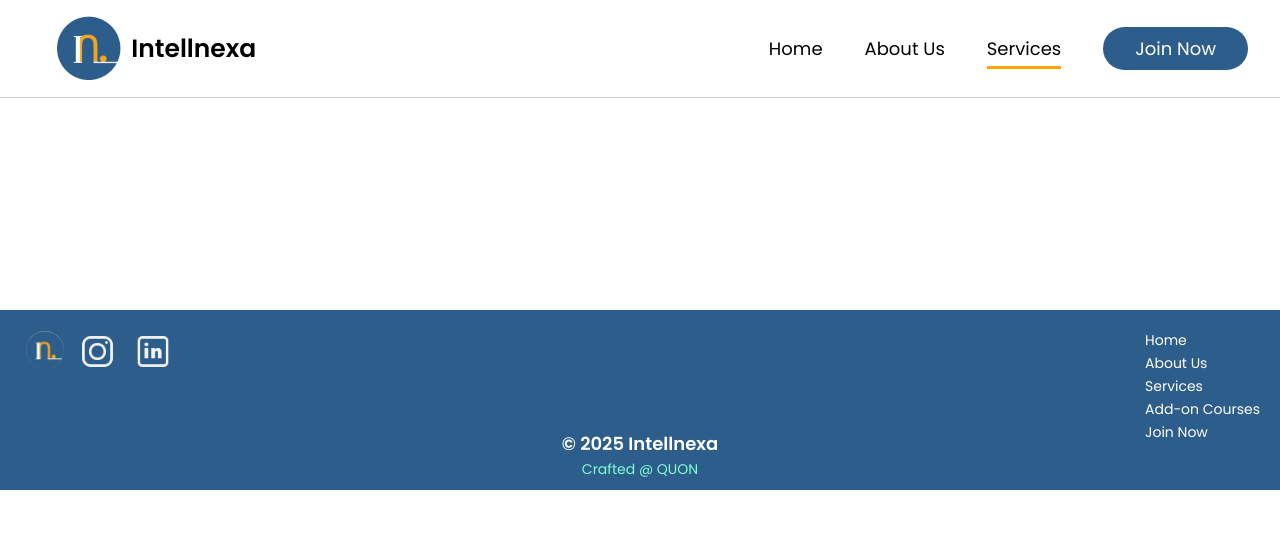
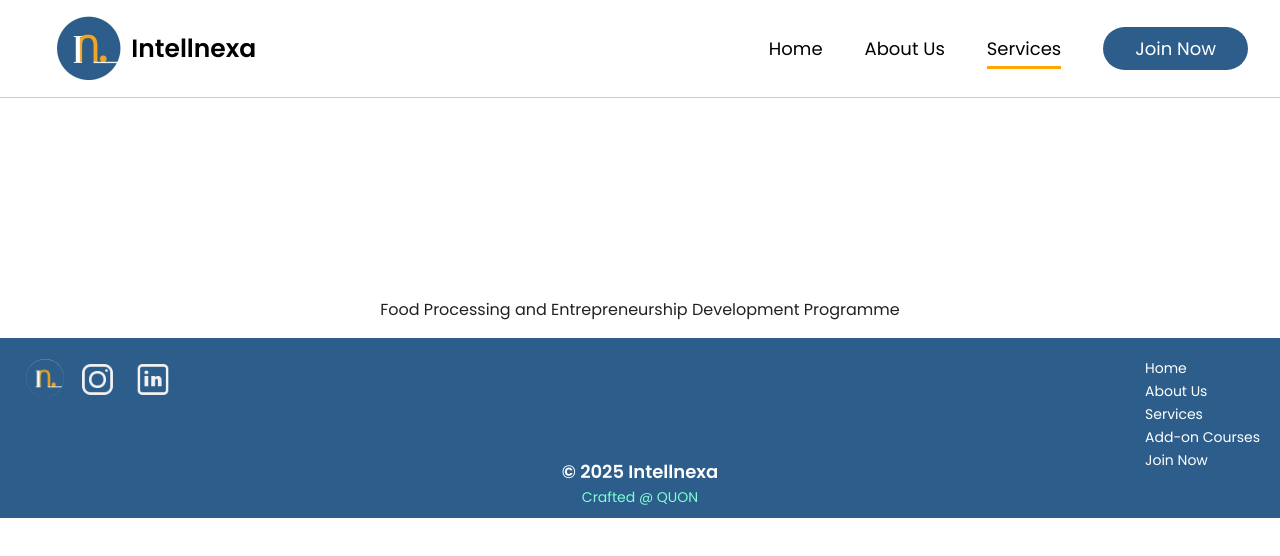
Before and after one commit to achuthspai04/intellnexa, a React (Vite) app: page /foodprocessing in a window 1280 px wide. Shown: the top 556 px of the page. Built offline with nearby package versions, Linux system fonts and the light colour scheme.

Commit message:
adding food

```diff
--- a/src/pages/foodprocessing.css
+++ b/src/pages/foodprocessing.css
@@ -0,0 +1,6 @@
+#root {
+  margin: 0 auto;
+  padding: 0;
+  text-align: center;
+  width: 100%;
+}
--- a/src/pages/foodprocessing.jsx
+++ b/src/pages/foodprocessing.jsx
@@ -8,6 +8,10 @@ function FoodProcessing() {
         <>
         <Navbar/>
 
+            <div className='food1'>
+                <p className='food-title1'>Food Processing and Entrepreneurship Development  Programme </p>
+            </div>
+
        <Footer/>
         </>
     );
```
